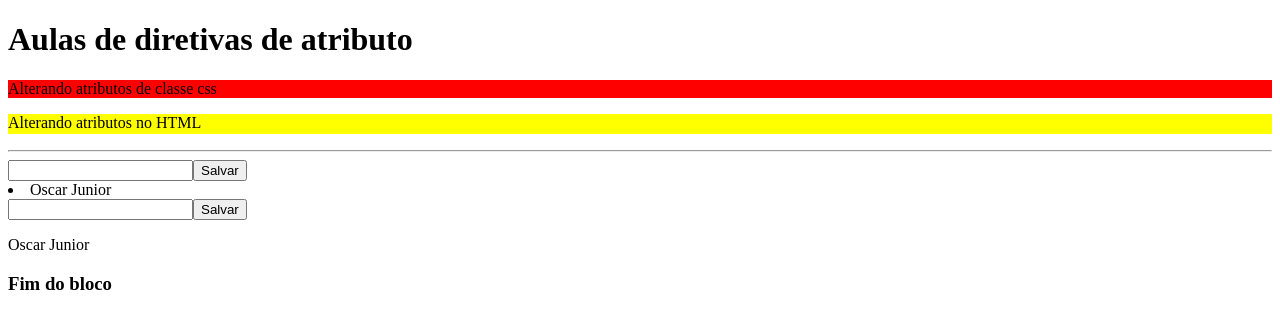
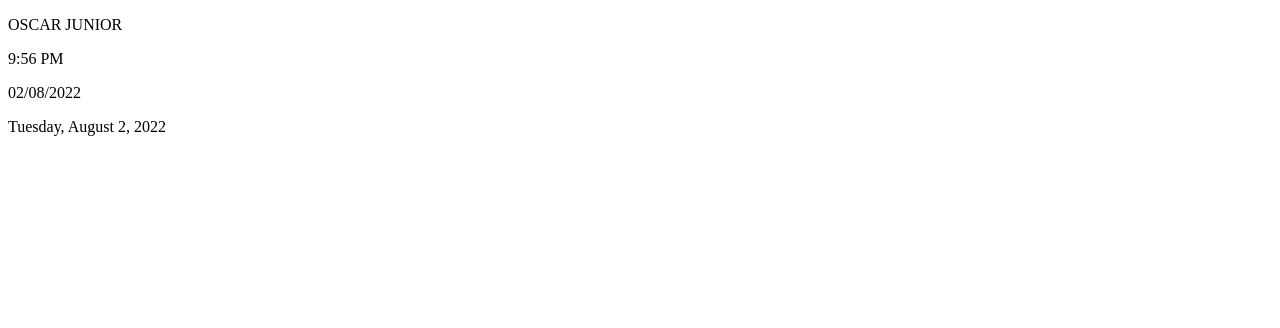
Before and after one commit to oscarlojr/projeto-udemy, an Angular app: page / in a window 1280 px wide. Shown: the top 328 px of the page. Built offline with nearby package versions, Linux system fonts and the light colour scheme.

Commit message:
Aplicando conceitos de pipe

```diff
--- a/src/app/app.component.ts
+++ b/src/app/app.component.ts
@@ -15,10 +15,13 @@ import { Component, OnInit } from '@angular/core';
     <!--
       <app-diretivas-estruturais></app-diretivas-estruturais>
     -->
-    <app-diretivas-atributos>
-      <h1>Aulas de diretivas de atributo</h1>
-      <h3>Fim do bloco</h3>
-    </app-diretivas-atributos>
+    <!--
+      <app-diretivas-atributos>
+        <h1>Aulas de diretivas de atributo</h1>
+        <h3>Fim do bloco</h3>
+      </app-diretivas-atributos>
+    -->
+    <app-diretivas-atributos></app-diretivas-atributos>
     <router-outlet></router-outlet>
   `,
 })
--- a/src/app/diretivas-atributos/diretivas-atributos.component.html
+++ b/src/app/diretivas-atributos/diretivas-atributos.component.html
@@ -1,4 +1,4 @@
-<ng-content select="h1"></ng-content>
+<!-- <ng-content select="h1"></ng-content>
 <p [ngClass]="{'active': valor, 'disabled': !valor}">Alterando atributos de classe css</p>
 <p [ngStyle]="{'height': heightPx, 'background': background}">Alterando atributos no HTML</p>
 
@@ -17,4 +17,8 @@
 <ng-template ngFor let-item [ngForOf]="list">
   <p>{{item.nome}}</p>
 </ng-template>
-<ng-content select="h3"></ng-content>
+<ng-content select="h3"></ng-content> -->
+<p *ngFor="let item of list">{{item.nome | uppercase }}</p>
+<p>{{ data | date: 'shortTime' }}</p>
+<p>{{ data | date: 'dd/MM/yyyy' }}</p>
+<p>{{ data | date: 'fullDate' }}</p>
--- a/src/app/diretivas-atributos/diretivas-atributos.component.ts
+++ b/src/app/diretivas-atributos/diretivas-atributos.component.ts
@@ -19,6 +19,8 @@ export class DiretivasAtributosComponent implements OnInit {
 
   public list: Array<{ nome: string }> = [{nome: "Oscar Junior"}];
 
+  public data: Date = new Date();
+
   ngOnInit(): void {
     setInterval (() => {
       if(this.valor){
```
